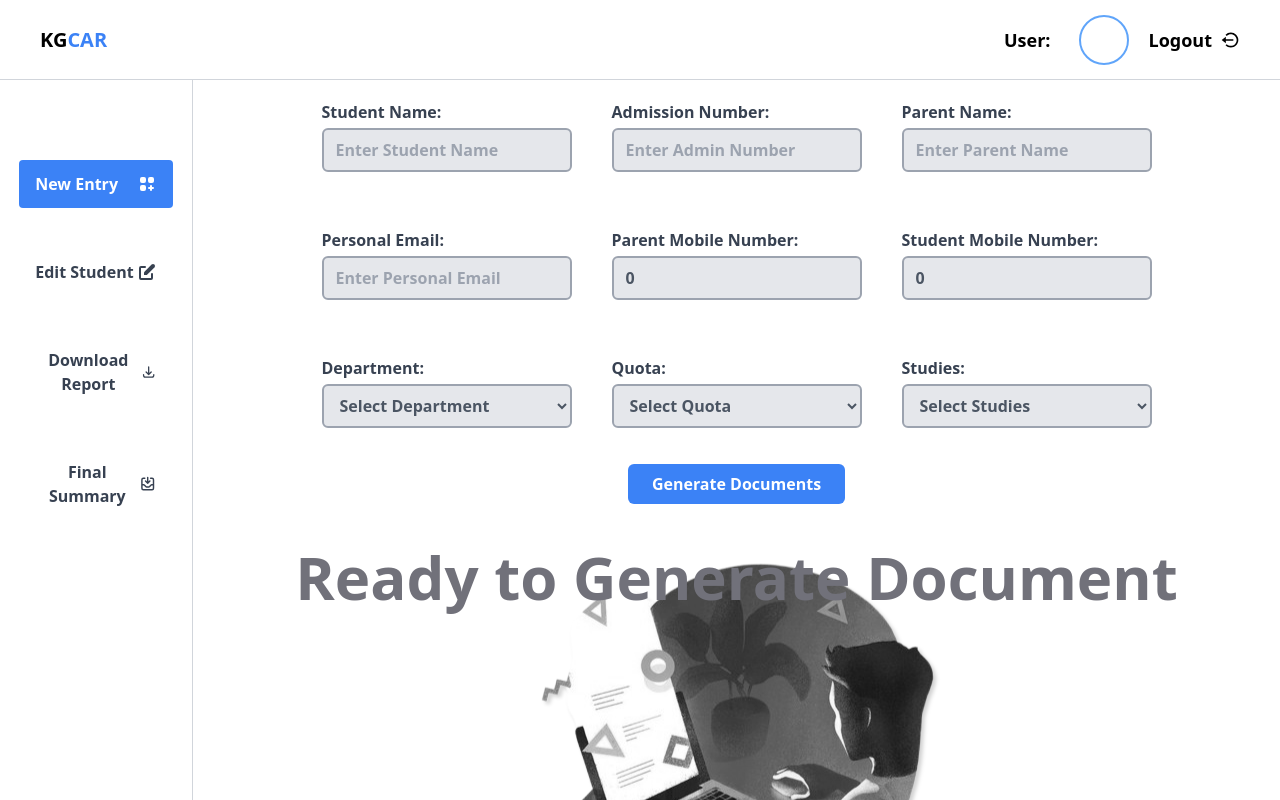
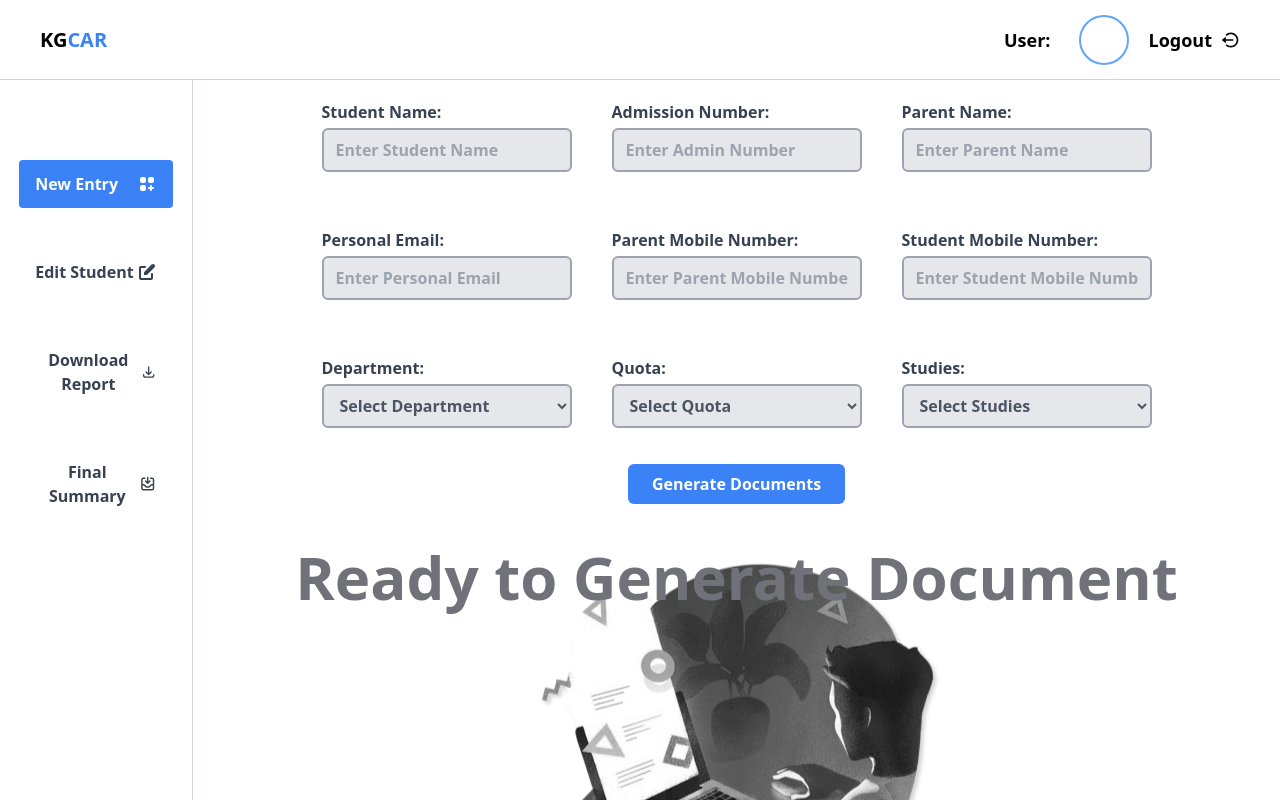
Before and after one commit to YogeshVenugopal/Certificate_tracker, a React (Vite) app in the folder Client/: page /new-entry in a window 1280 px wide. Shown: the top 800 px of the page. Built offline with nearby package versions, Linux system fonts and the light colour scheme.

Commit message:
add minut changes

```diff
--- a/Client/index.html
+++ b/Client/index.html
@@ -2,9 +2,9 @@
 <html lang="en">
   <head>
     <meta charset="UTF-8" />
-    <link rel="icon" type="image/svg+xml" href="/vite.svg" />
+    <!-- <link rel="icon" type="image/svg+xml" href="/vite.svg" /> -->
     <meta name="viewport" content="width=device-width, initial-scale=1.0" />
-    <title>KGGCAR</title>
+    <title>KG-CAR</title>
   </head>
   <body>
     <div id="root"></div>
--- a/Client/src/Pages/NewEntry.jsx
+++ b/Client/src/Pages/NewEntry.jsx
@@ -264,7 +264,7 @@ const NewEntry = () => {
               name="parentNo"
               id="parentNo"
               placeholder="Enter Parent Mobile Number"
-              value={parentNo}
+              value={parentNo === 0 ? '' : parentNo}
               onChange={(e) => setParentNo(e.target.value)}
             />
           </div>
@@ -278,7 +278,7 @@ const NewEntry = () => {
               name="studentNo"
               id="studentNo"
               placeholder="Enter Student Mobile Number"
-              value={studentNo}
+              value={studentNo === 0 ? '' : studentNo}
               onChange={(e) => setStudentNo(e.target.value)}
             />
           </div>
```
